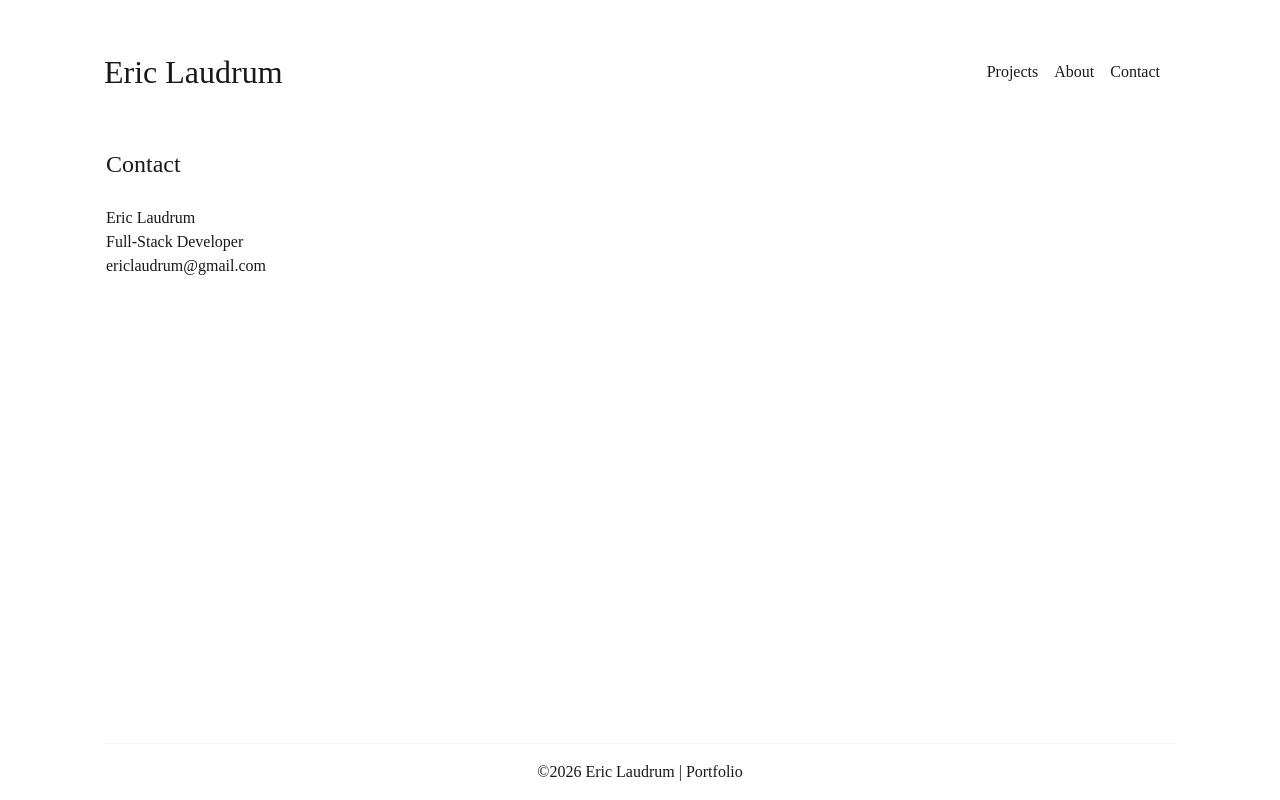
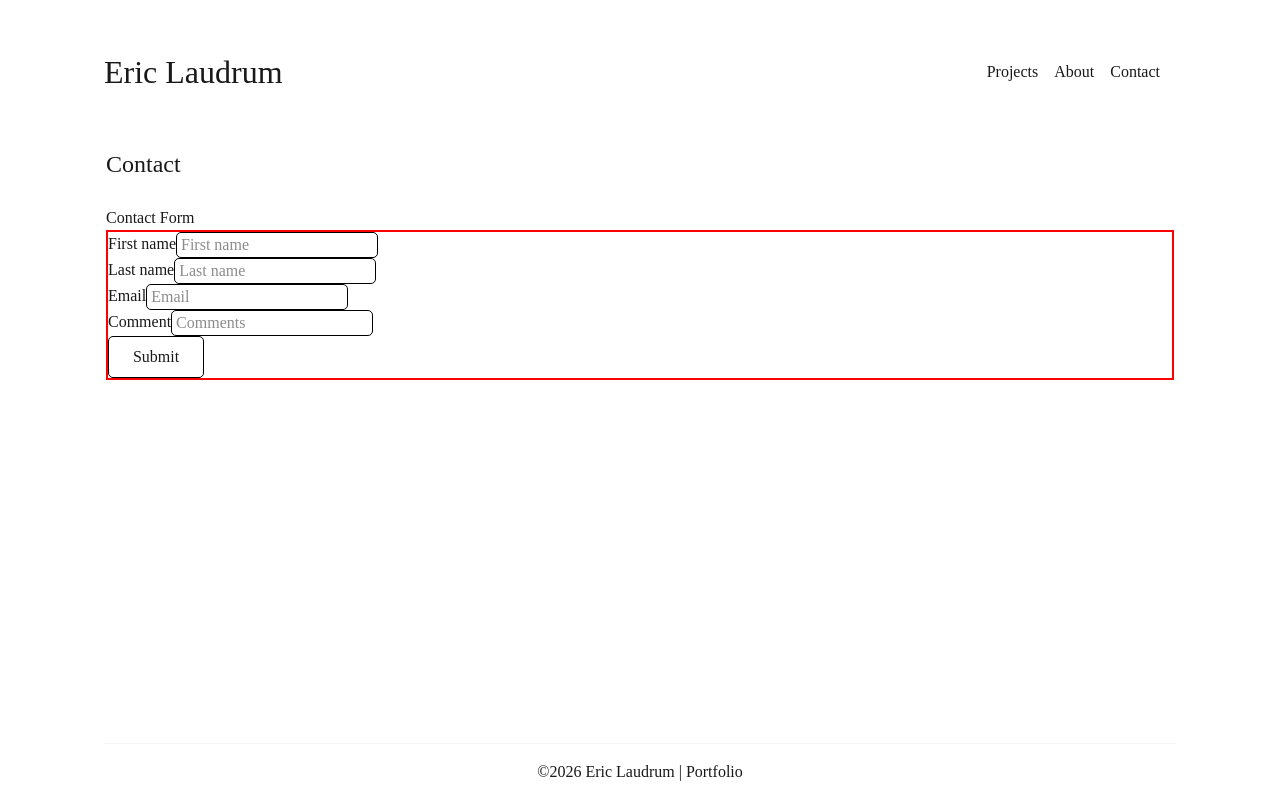
Before and after one commit to eric-laudrum/eric-laudrum.github.io, a Next.js app: page /contact in a window 1280 px wide. Built offline with nearby package versions, Linux system fonts and the light colour scheme.

Commit message:
Create contact form with initial styling

```diff
--- a/src/app/contact/page.tsx
+++ b/src/app/contact/page.tsx
@@ -1,16 +1,13 @@
+import ContactForm from '@/components/ContactForm'
+
 export default function ContactPage(){
 
      return(
         <main className="section-container">
             <h1 className="section-title">Contact</h1>
 
-            <div>
-                <ul>
-                    <li>Eric Laudrum</li>
-                    <li>Full-Stack Developer</li>
-                    <li>ericlaudrum@gmail.com</li>
-                </ul>
-            </div>
+
+            <ContactForm />
 
         </main>
     )
--- a/src/app/globals.css
+++ b/src/app/globals.css
@@ -138,3 +138,31 @@ body {
 
   border-top: 1px solid whitesmoke;
 }
+
+
+.contact-form{
+  display: flex;
+  flex-direction: column;
+  border: 2px solid red;
+}
+
+.form-field{
+  border: 1px solid black;
+  border-radius: 5px;
+}
+
+.form-row{
+  display: flex;
+  flex-direction: row;
+}
+
+.submit-button{
+  border: 1px solid black;
+  border-radius: 5px;
+  width: 6rem;
+  padding: 0.5em;
+}
+.submit-button:hover{
+    transition: transform 0.3s ease, box-shadow 0.2s ease;
+
+}
--- /dev/null
+++ b/src/components/ContactForm.tsx
@@ -0,0 +1,41 @@
+import Form from 'next/form'
+
+
+const ContactForm = () => {
+    return(
+        <>
+        <div>
+            <h1>Contact Form</h1>
+            <div>
+                <Form className="contact-form" action="/submit">
+                    <div className='form-row'>
+                        <h4>First name</h4>
+                        <input className='form-field' name="first-name" placeholder=' First name'/>
+                    </div>
+                    <div className='form-row'>
+                        <h4>Last name</h4>
+                        <input className='form-field' name="last-name" placeholder=' Last name'/>
+                    </div>
+                    <div className='form-row'>
+                        <h4>Email</h4>
+                        <input className='form-field' name="email" placeholder=' Email'/>
+                    </div>
+                    <div className='form-row'>
+                        <h4>Comment</h4>
+                        <input className='form-field' name="comment" placeholder=' Comments'/>
+                    </div>
+
+                    <button className="submit-button">Submit</button>
+                </Form>
+
+
+
+            </div>
+
+        </div>
+        </>
+    )
+}
+
+
+export default ContactForm;
```
